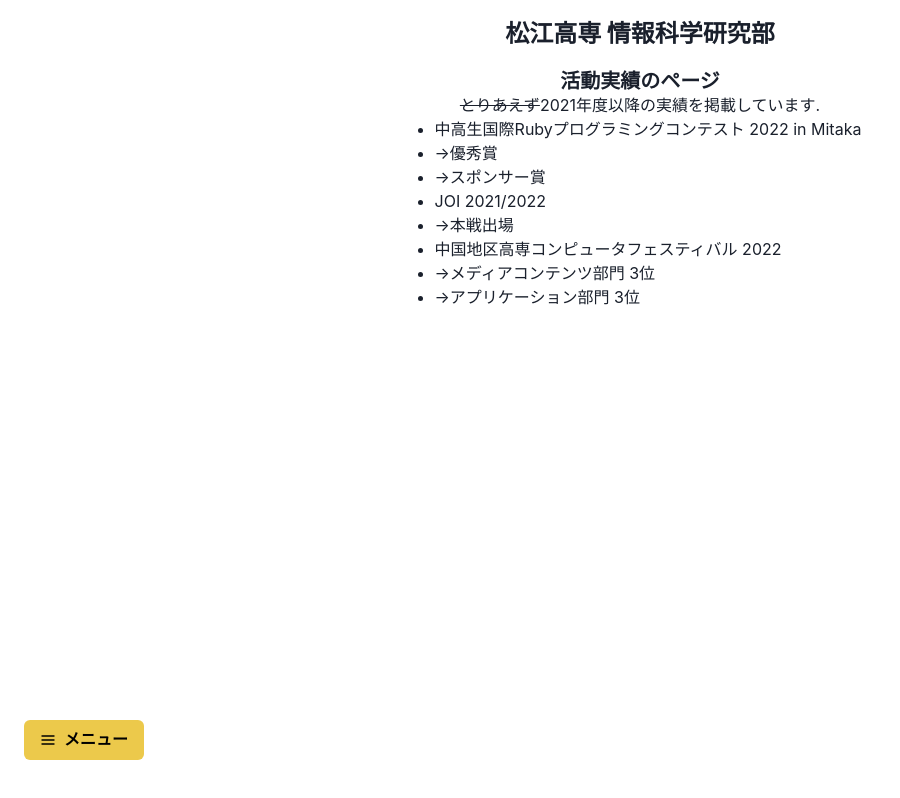
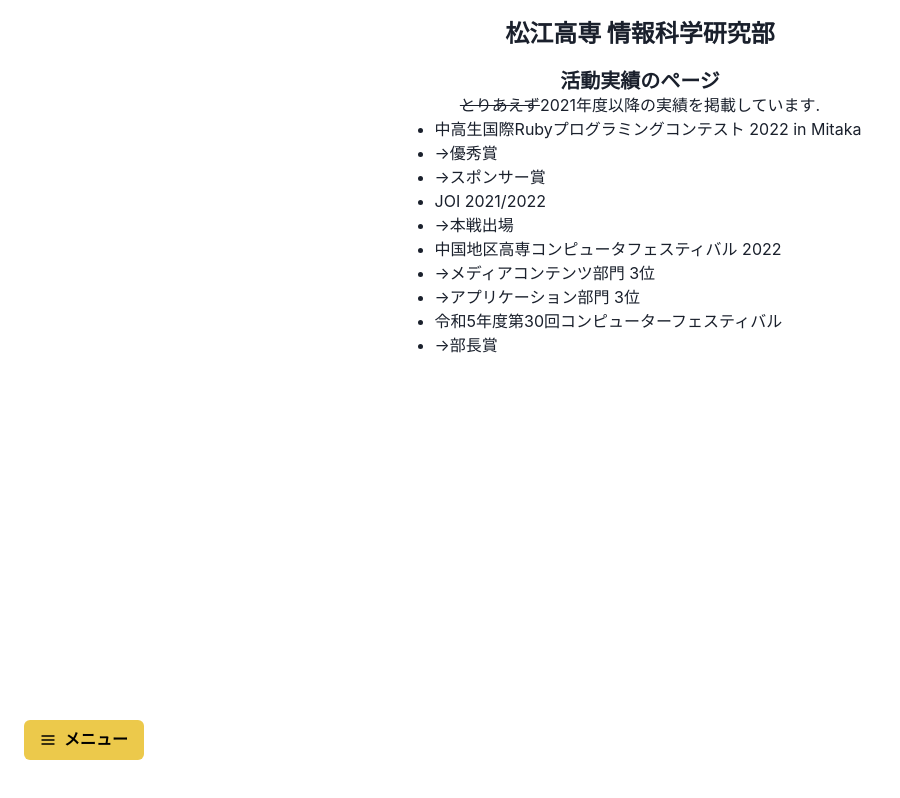
Before and after one commit to mct-joken/joken.dev, a React (Vite) app: page /achievements in a window 1280 px wide. Shown: the whole page, without its empty margins (0-900 px from the left). Built offline with nearby package versions, Linux system fonts and the light colour scheme.

Commit message:
add/achievements

```diff
--- a/src/pages/achievements.tsx
+++ b/src/pages/achievements.tsx
@@ -15,6 +15,10 @@ export const Achievements = () => {
         name: "中国地区高専コンピュータフェスティバル 2022",
         result: ["メディアコンテンツ部門 3位", "アプリケーション部門 3位"],
       },
+      {
+        name: "令和5年度第30回コンピューターフェスティバル",
+        result: ["部長賞"]
+      }
     ],
   };
   return (
```
